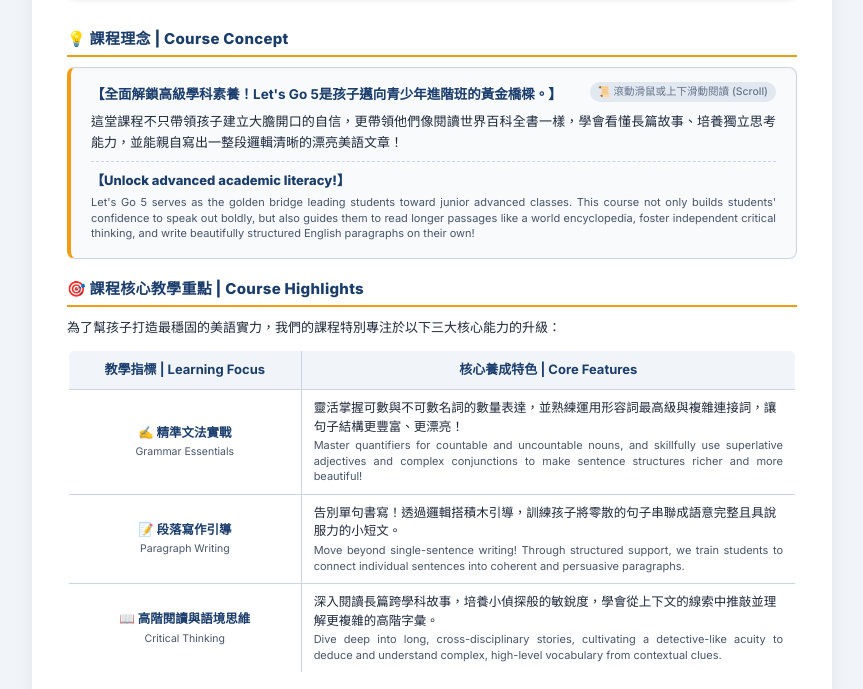
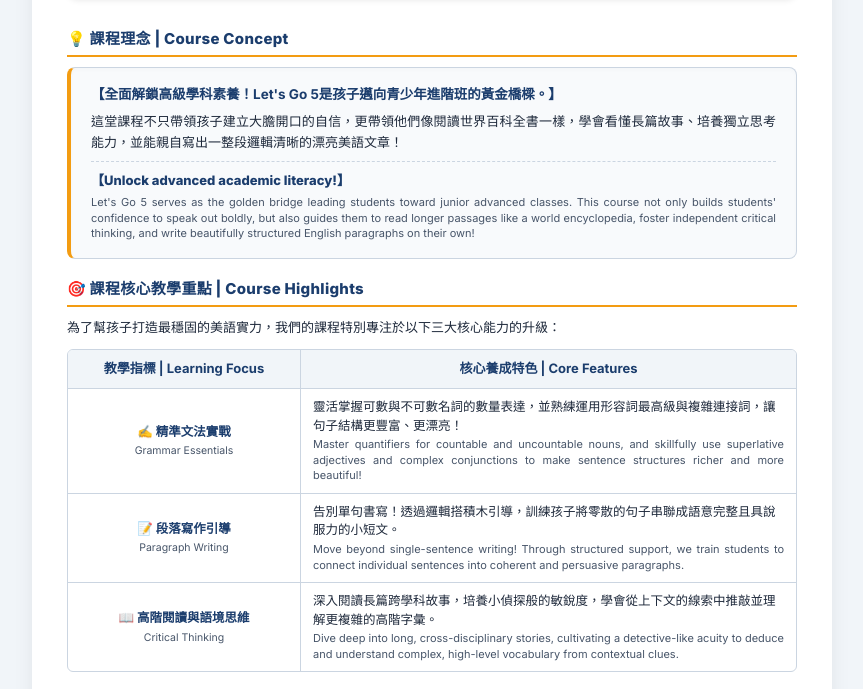
Before and after one commit to bobbyenglishschool/2026BobbyEnglish-ad-lg5.html, a plain HTML site: page index.html in a window 1280 px wide. Shown: the part 233-922 px from the top of the page, without its empty margins (208-1071 px from the left). Drawn offline with Linux system fonts and the light colour scheme.

Commit message:
Update index.html

```diff
--- a/index.html
+++ b/index.html
@@ -163,7 +163,7 @@
             justify-content: space-between;
         }
 
-        /* 📜 動態捲動卡片樣式與精美微型滾動條 */
+        /* 📜 動態捲動卡片樣式（已移除頂部提示文字） */
         .description-scroll-box {
             background-color: var(--card-bg);
             border: 1px solid var(--border-color);
@@ -190,17 +190,6 @@
         }
         .description-scroll-box::-webkit-scrollbar-thumb:hover {
             background: var(--lg5-orange-dark);
-        }
-
-        .scroll-tip-badge {
-            font-size: 10.5px;
-            color: #64748b;
-            font-weight: 500;
-            float: right;
-            background: #e2e8f0;
-            padding: 2px 8px;
-            border-radius: 10px;
-            margin-top: -2px;
         }
 
         /* 🎯 中英文字體分離與層級對比樣式 */
@@ -246,33 +235,48 @@
             font-weight: 700;
         }
 
-        /* 🎯 表格容器保護與全邊框重構防裁切晶片 */
+        /* 🎯 避孤晶片：確保標語最後關鍵詞不單獨換行成單字 */
+        .no-orphan {
+            display: inline-block;
+            white-space: nowrap;
+        }
+
+        /* 🛡️ 核心表格全邊框防線：外框與內部單元格完整顯示 */
         .table-container {
             width: 100%;
             margin-top: 8px;
             margin-bottom: 10px;
-            padding: 1px; /* 預留 1px 避免邊框被裁切 */
         }
 
         table.ad-table {
             width: 100%;
-            border-collapse: collapse;
+            border-collapse: separate; /* 改為 separate 以完整呈現整體外框 */
+            border-spacing: 0;
             font-size: 12.5px;
             table-layout: fixed;
             word-wrap: break-word;
-            border: 1px solid var(--border-color) !important; /* 強制外框顯影 */
+            border: 1px solid var(--border-color) !important; /* 強制整體外框顯影 */
             border-radius: 6px;
             overflow: hidden;
         }
 
-        /* 🛡️ 核心修復：給所有單元格強加 1px 完整全邊框，確保左、右、底線 100% 顯影！ */
+        /* 明確設定內部格線與邊界 */
         table.ad-table th, table.ad-table td {
-            border: 1px solid var(--border-color) !important;
+            border-right: 1px solid var(--border-color);
+            border-bottom: 1px solid var(--border-color);
             padding: 9px 12px;
             vertical-align: middle;
             text-align: left;
             line-height: 1.5;
             word-break: break-word;
+        }
+
+        /* 消除最右側與最底部的重複邊框 */
+        table.ad-table th:last-child, table.ad-table td:last-child {
+            border-right: none;
+        }
+        table.ad-table tr:last-child td {
+            border-bottom: none;
         }
 
         table.ad-table th {
@@ -402,13 +406,7 @@
             }
             .page:last-child { page-break-after: avoid; }
             .description-scroll-box { max-height: none !important; overflow-y: visible !important; border: none !important; padding: 0 !important; }
-            .scroll-tip-badge { display: none !important; }
             .header-flex-box { -webkit-print-color-adjust: exact; print-color-adjust: exact; }
-            table.ad-table th, table.ad-table td {
-                border: 1px solid var(--border-color) !important;
-                -webkit-print-color-adjust: exact;
-                print-color-adjust: exact;
-            }
             table.ad-table th { -webkit-print-color-adjust: exact; print-color-adjust: exact; }
             .footer-image-box { width: calc(100% + 36mm) !important; margin-left: -18mm !important; }
             .last-page-footer-box { width: calc(100% + 36mm) !important; margin-left: -18mm !important; }
@@ -456,9 +454,8 @@
 
             <h2 class="section-heading">💡 課程理念 | Course Concept</h2>
 
-            <!-- 📜 動態捲動卡片升級區塊（完美兼顧畫面與滾動） -->
+            <!-- 📜 動態捲動卡片升級區塊（已刪除提示文字標籤） -->
             <div class="description-scroll-box">
-                <span class="scroll-tip-badge">📜 滾動滑鼠或上下滑動閱讀 (Scroll)</span>
                 <p class="paragraph-desc" style="font-size: 13.5px; color: var(--uci-blue); font-weight: 700; margin-bottom: 6px;">
                     【全面解鎖高級學科素養！Let's Go 5是孩子邁向青少年進階班的黃金橋樑。】
                 </p>
@@ -595,7 +592,7 @@
             </div>
 
             <div class="pyp-badge">
-                <p>與我們攜手啟動高階語境思維，引領孩子像閱讀世界百科全書般，自信展現卓越的文法與寫作超能力！</p>
+                <p>與我們攜手啟動高階語境思維，引領孩子像閱讀世界百科全書般，自信展現卓越的文法與寫作<span class="no-orphan">超能力！</span></p>
                 <p style="font-size: 11px; font-weight: 400; color: var(--text-sub); margin-top: 2px;">Ignite advanced contextual thinking with us and empower your child to confidently showcase excellence in grammar and paragraph writing like a world encyclopedia!</p>
             </div>
         </div>
```
